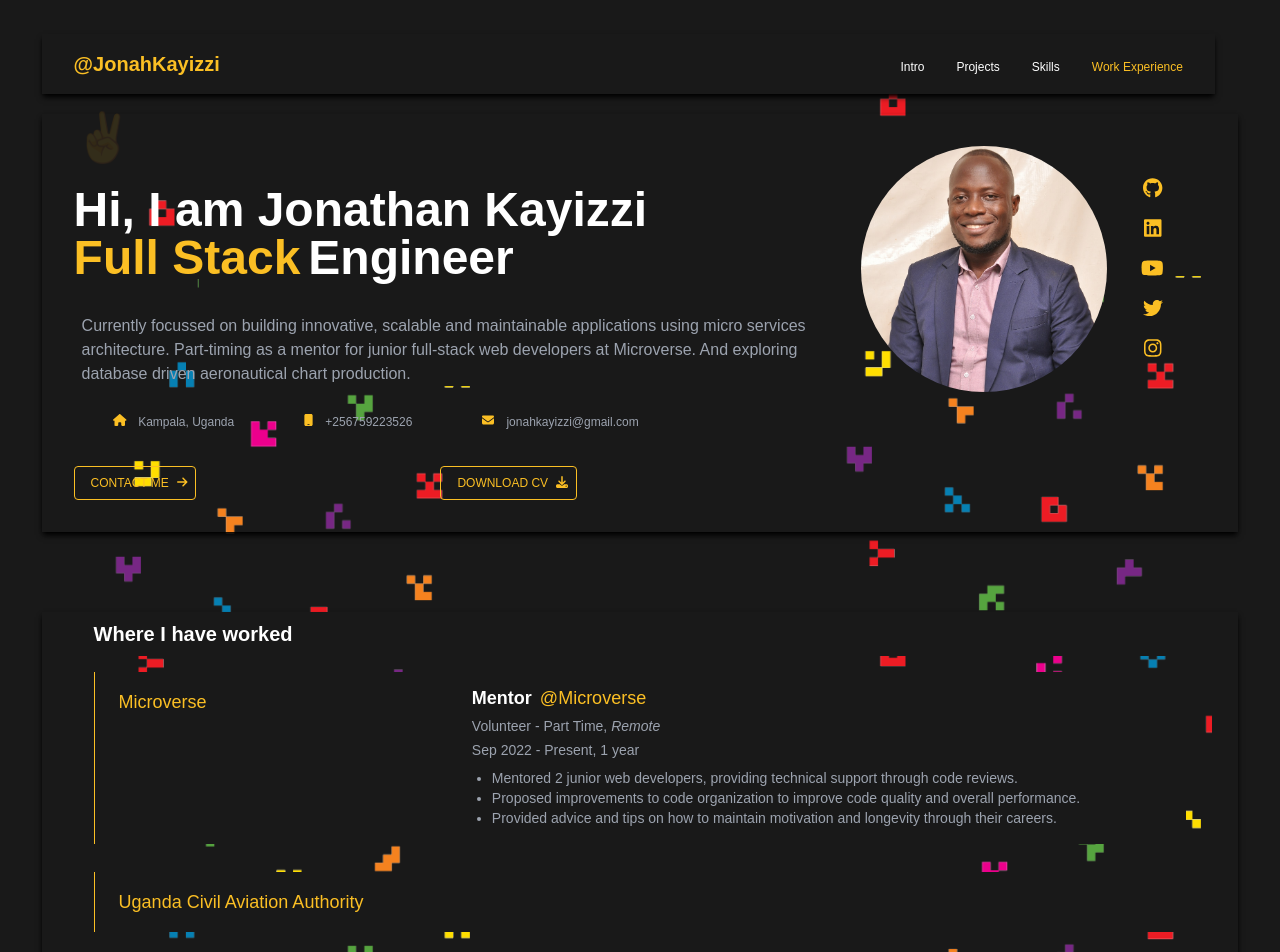
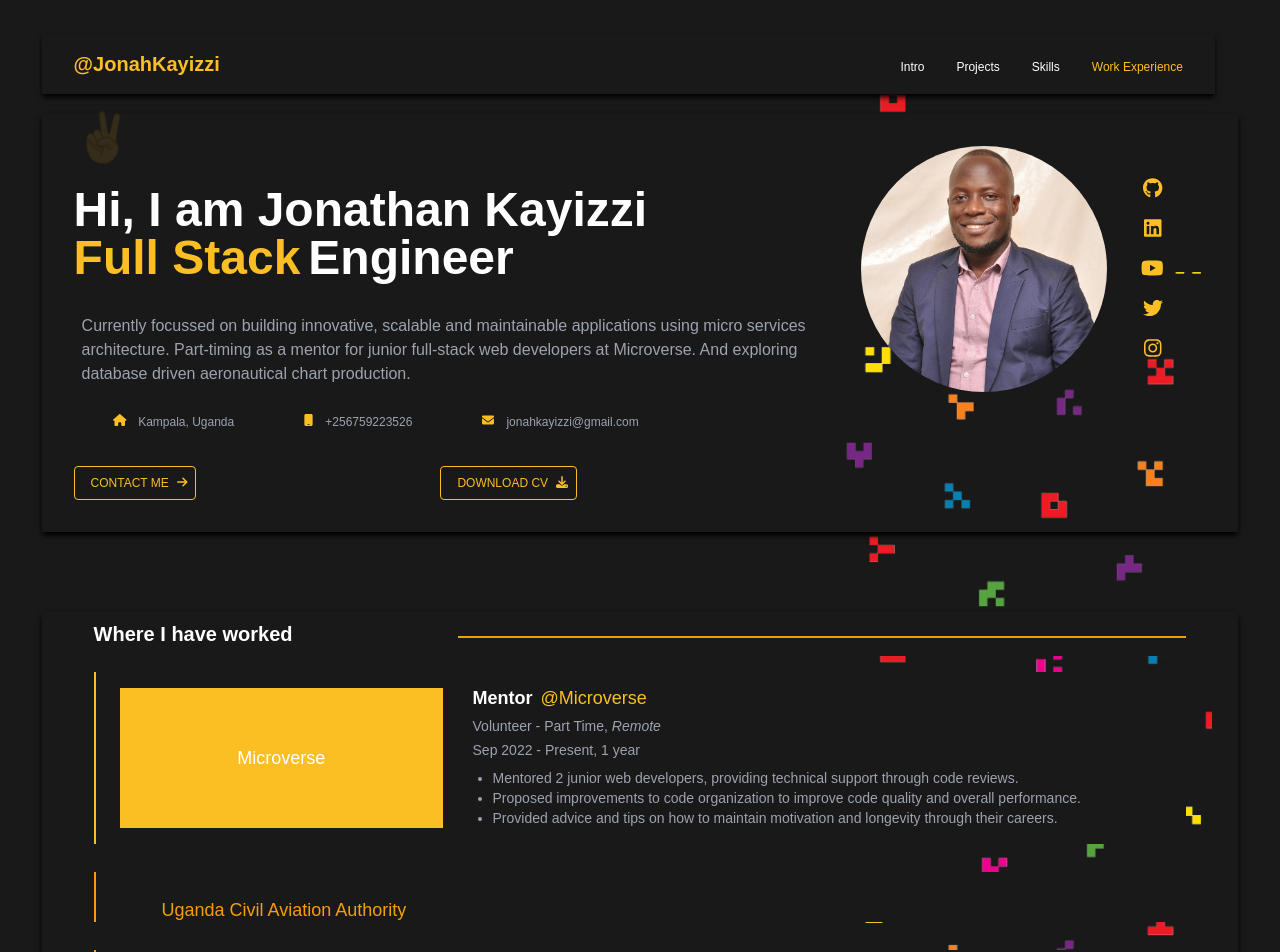
Before and after one commit to JonahKayizzi/my-portfolio, a React (Create React App) app: page /employment in a window 1280 px wide. Shown: the top 952 px of the page. Built offline with nearby package versions, Linux system fonts and the light colour scheme.

Commit message:
Re-style work experience section

```diff
--- a/src/components/Employment.js
+++ b/src/components/Employment.js
@@ -4,38 +4,51 @@ import { Link } from 'react-router-dom';
 
 const History = () => {
   const { employments } = useSelector((state) => state.employmentsSl);
-  const [expandedEmployments, setExpandedEmployments] = useState([1]);
+  const [expandedEmploymentId, setExpandedEmploymentId] = useState(1);
 
   const toggleEmployment = (employmentId) => {
-    if (expandedEmployments.includes(employmentId)) {
-      setExpandedEmployments(
-        expandedEmployments.filter((id) => id !== employmentId)
-      );
+    if (employmentId === expandedEmploymentId) {
+      setExpandedEmploymentId(null);
     } else {
-      setExpandedEmployments([...expandedEmployments, employmentId]);
+      setExpandedEmploymentId(employmentId);
     }
   };
 
   return (
     <div className="flex flex-wrap justify-left gap-1 px-5">
-      <h3 className="py-2 font-extrabold place-self-start text-xl w-full bg-[rgb(25,25,25)]">
-        Where I have worked
+      <h3 className="py-2 flex font-extrabold place-self-start text-xl w-full bg-[rgb(25,25,25)]">
+        <span className="w-1/2">Where I have worked</span>
+        <span className="bottom-0 left-0 w-full h-0.5 bg-amber-500 mt-4" />
       </h3>
+
       {employments.map((employment) => (
         <div
           key={employment}
-          className="bg-[rgb(25,25,25)] font-thin lg:my-3 my-1 p-2 w-full border-l border-amber-400 flex"
+          className={`bg-[rgb(25,25,25)] font-thin lg:my-3 my-1 p-2 w-full ${
+            expandedEmploymentId === employment.id
+              ? 'border-l-2 border-amber-400'
+              : 'border-l-2 border-amber-500'
+          } flex`}
+          style={{
+            transition: 'height 1s ease-in-out',
+            height: expandedEmploymentId === employment.id ? 'auto' : '50px',
+            overflow: 'hidden',
+          }}
         >
           <h2 className="text-lg my-2 text-left ml-4 w-1/3">
             <button
-              className="text-amber-400 font-light"
+              className={`text-amber-400 font-light h-full w-11/12 p-2 ${
+                expandedEmploymentId === employment.id
+                  ? 'text-white bg-amber-400 transition duration-300 ease-in-out'
+                  : 'text-amber-500'
+              }`}
               type="button"
               onClick={() => toggleEmployment(employment.id)}
             >
               {employment.name}
             </button>
           </h2>
-          {expandedEmployments.includes(employment.id) && (
+          {expandedEmploymentId === employment.id && (
             <div className="text-gray-400 text-sm w-2/3">
               <p className="flex gap-2 text-lg text-white my-1">
                 <span className="font-bold">{employment.role}</span>
--- a/src/index.css
+++ b/src/index.css
@@ -21,8 +21,7 @@ body {
   padding: 1em;
   padding-top: 0.5em;
   width: 100%;
-  background: url('../public/backgroundimg.png') 95% 10% no-repeat,
-    url('../public/backgroundimg2.png') 10% 95% no-repeat;
+  background: url('../public/backgroundimg.png') 95% 10% no-repeat;
   background-size: 30%;
 }
 
```
